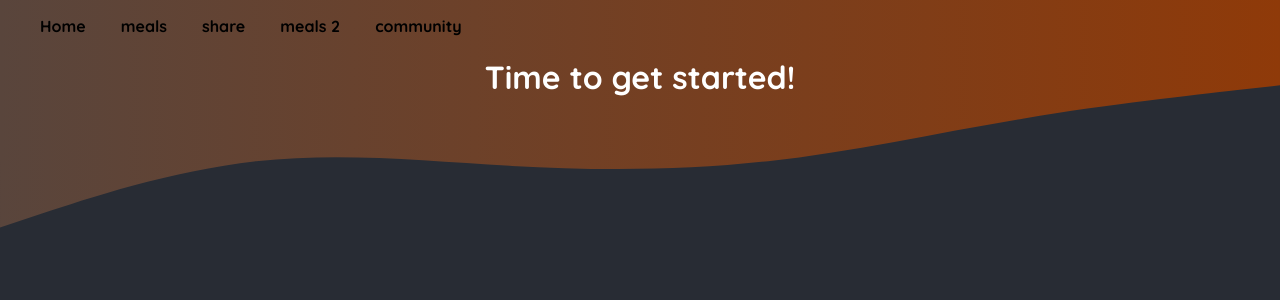
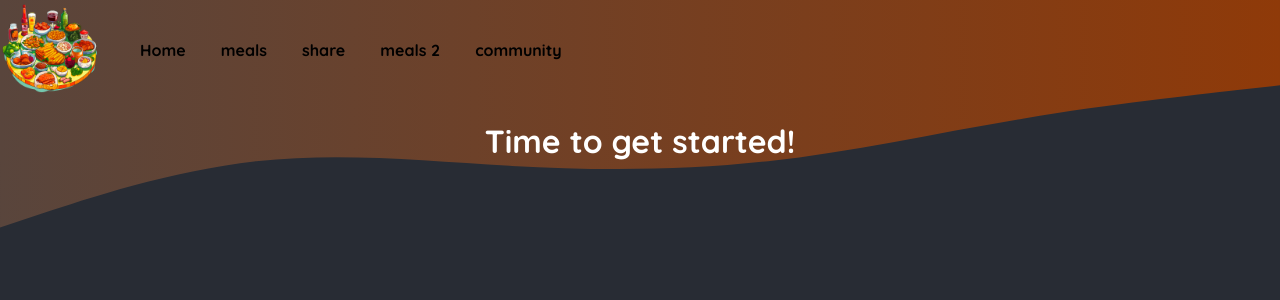
Before and after one commit to Alhaimouni/foodies, a Next.js app: page / in a window 1280 px wide. Shown: the top 300 px of the page. Built offline with nearby package versions, Linux system fonts and the light colour scheme.

Commit message:
adding header to  layout

```diff
--- a/app/layout.js
+++ b/app/layout.js
@@ -1,5 +1,5 @@
 import './globals.css';
-import Link from 'next/link';
+import MainHeader from '@/components/MainHeader';
 export const metadata = {
   title: 'NextLevel Food',
   description: 'Delicious meals, shared by a food-loving community.',
@@ -29,23 +29,7 @@ export default function RootLayout({ children }) {
             ></path>
           </svg>
         </div>
-        <ul style={{fontWeight:"bolder",display:"flex",gap:"35px",listStyleType:"none"}}>
-          <li >
-          <Link href={"/"}>Home</Link>
-          </li>
-          <li>
-          <Link href={"/meals"}>meals</Link>
-          </li>
-          <li>
-          <Link href={"/meals/share"}>share</Link>
-          </li>
-          <li>
-          <Link href={"/meals/2"}>meals 2</Link>
-          </li>
-          <li>
-          <Link href={"/community"}>community</Link>
-          </li>
-        </ul>
+        <MainHeader/>
         {children}
       </body>
     </html>
--- /dev/null
+++ b/components/MainHeader.jsx
@@ -0,0 +1,29 @@
+import logoImage from "@/public/images/logo.png";
+import Link from "next/link";
+
+function MainHeader() {
+  return(
+    <div style={{display:'flex',justifyContent:"flex-start",alignItems:"center"}}>
+        <img  style={{width:'100px'}} src={logoImage.src} alt="this is the logo image." />
+        <ul style={{fontWeight:"bolder",display:"flex",gap:"35px",listStyleType:"none"}}>
+          <li >
+          <Link href={"/"}>Home</Link>
+          </li>
+          <li>
+          <Link href={"/meals"}>meals</Link>
+          </li>
+          <li>
+          <Link href={"/meals/share"}>share</Link>
+          </li>
+          <li>
+          <Link href={"/meals/2"}>meals 2</Link>
+          </li>
+          <li>
+          <Link href={"/community"}>community</Link>
+          </li>
+        </ul>
+    </div>
+  );
+}
+
+export default MainHeader;
```
